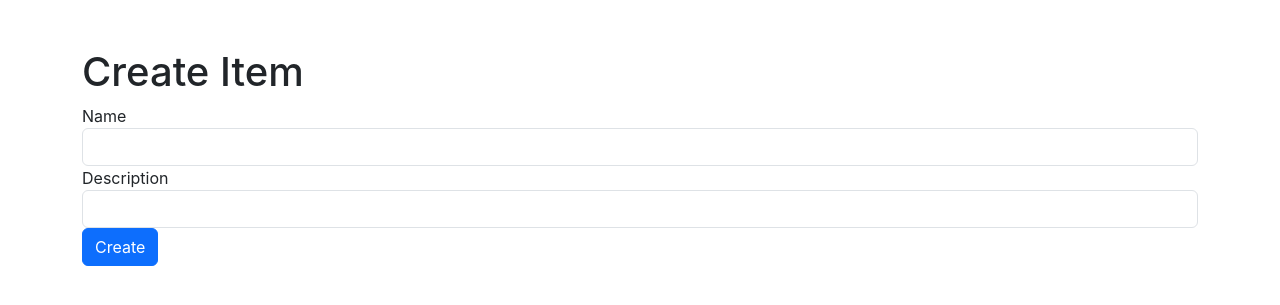
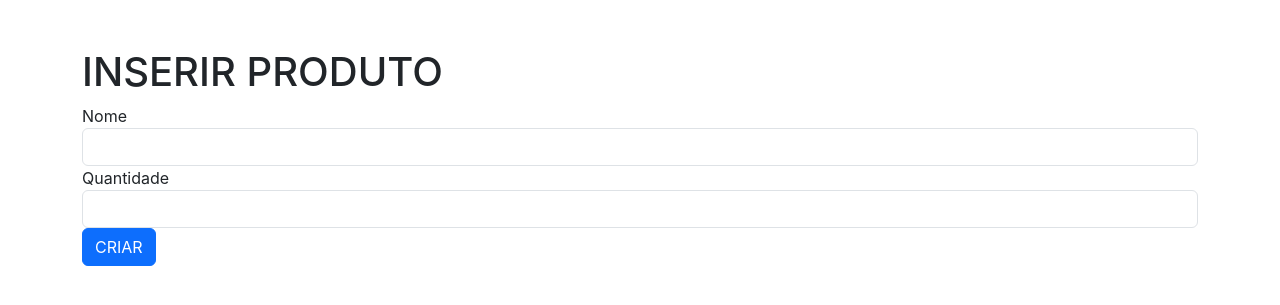
Before and after one commit to Menezes-D/Gestao_de_Estoque, a Flask app: template app/templates/create.html in a window 1280 px wide. Shown: the part 76-381 px from the top of the page. Run offline with Flask 3, Linux system fonts and the light colour scheme; the template is opened without the code that fills it, so the values that code supplies are empty; parts of the project's set-up code (start-up, migrations or seed data) failed here and were passed over; some libraries are stand-ins or nearby versions.

Commit message:
Problemas em Update

```diff
--- a/app/models.py
+++ b/app/models.py
@@ -3,4 +3,4 @@ from app import db
 class Produtos(db.Model):
     id = db.Column(db.Integer, primary_key=True)
     nome = db.Column(db.String(100), nullable=False)
-    quantidade = db.Column(db.Integer, nallable=False, default=0)
+    quantidade = db.Column(db.Integer, nullable=False, default=0)
--- a/app/templates/create.html
+++ b/app/templates/create.html
@@ -1,16 +1,16 @@
 {% extends 'base.html' %}
 
 {% block content %}
-<h1>Create Item</h1>
+<h1>INSERIR PRODUTO</h1>
 <form method="POST">
     <div class="form-group">
-        <label for="name">Name</label>
-        <input type="text" class="form-control" id="name" name="name" required>
+        <label for="nome">Nome</label>
+        <input type="text" class="form-control" id="nome" name="nome" required>
     </div>
     <div class="form-group">
-        <label for="description">Description</label>
-        <input type="text" class="form-control" id="description" name="description">
+        <label for="quantidade">Quantidade</label>
+        <input type="number" class="form-control" id="quantidade" name="quantidade">
     </div>
-    <button type="submit" class="btn btn-primary">Create</button>
+    <button type="submit" class="btn btn-primary">CRIAR</button>
 </form>
 {% endblock %}
--- a/config.py
+++ b/config.py
@@ -3,4 +3,4 @@ import os
 basedir = os.path.abspath(os.path.dirname(__file__))
 
 class Config:
-    SQLACHEMY_DATABASE_URI = 'mysql+pymysql://root2:Defcon4385@localhost/estoque'
+    SQLALCHEMY_DATABASE_URI = 'mysql+pymysql://root:Defcon4385@localhost/estoque'
```
Also changed, not shown: app/routes.py (+33 -1 lines), app/templates/update.html (+6 -6 lines).
